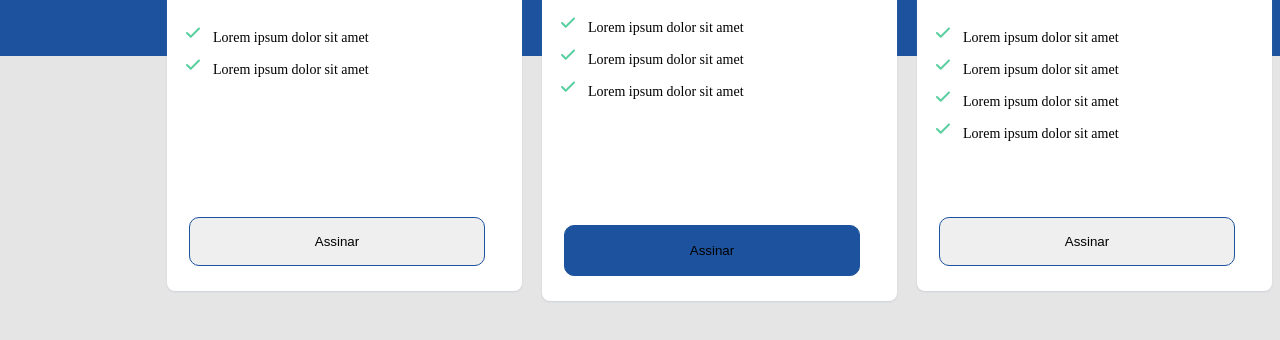
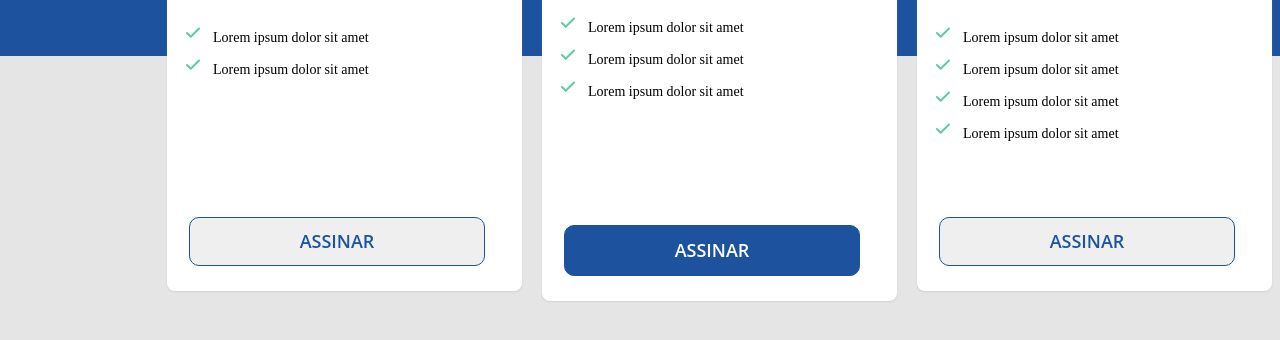
Before and after one commit to douglasabnovato/pricing-table, a plain HTML site: page index.html in a window 1280 px wide. Shown: the part 394-734 px from the top of the page. Drawn offline with Linux system fonts and the light colour scheme.

Commit message:
estilização dos botões

```diff
--- a/style.css
+++ b/style.css
@@ -159,6 +159,18 @@ body {
     bottom: 25px;
     border: 1px solid #1D539E;
     border-radius: 10px;
+
+    font-family: 'Open Sans';
+    font-style: normal;
+    font-weight: 600;
+    font-size: 18px;
+    line-height: 25px;
+    text-align: center;
+    text-transform: uppercase;
+    color: #1D539E;
+    flex: none;
+    order: 0;
+    flex-grow: 0;
 }
 
 .pricebasic {
@@ -302,6 +314,19 @@ body {
     border: 1px solid #1D539E;
     border-radius: 10px;
     background: #1D539E;
+
+
+    font-family: 'Open Sans';
+    font-style: normal;
+    font-weight: 600;
+    font-size: 18px;
+    line-height: 25px;
+    text-align: center;
+    text-transform: uppercase;
+    color: #FFFFFF;
+    flex: none;
+    order: 0;
+    flex-grow: 0;
 }
 
 
@@ -428,6 +453,18 @@ body {
     bottom: 25px;
     border: 1px solid #1D539E;
     border-radius: 10px;
+
+    font-family: 'Open Sans';
+    font-style: normal;
+    font-weight: 600;
+    font-size: 18px;
+    line-height: 25px;
+    text-align: center;
+    text-transform: uppercase;
+    color: #1D539E;
+    flex: none;
+    order: 0;
+    flex-grow: 0;
 }
 
 ul li {
```
